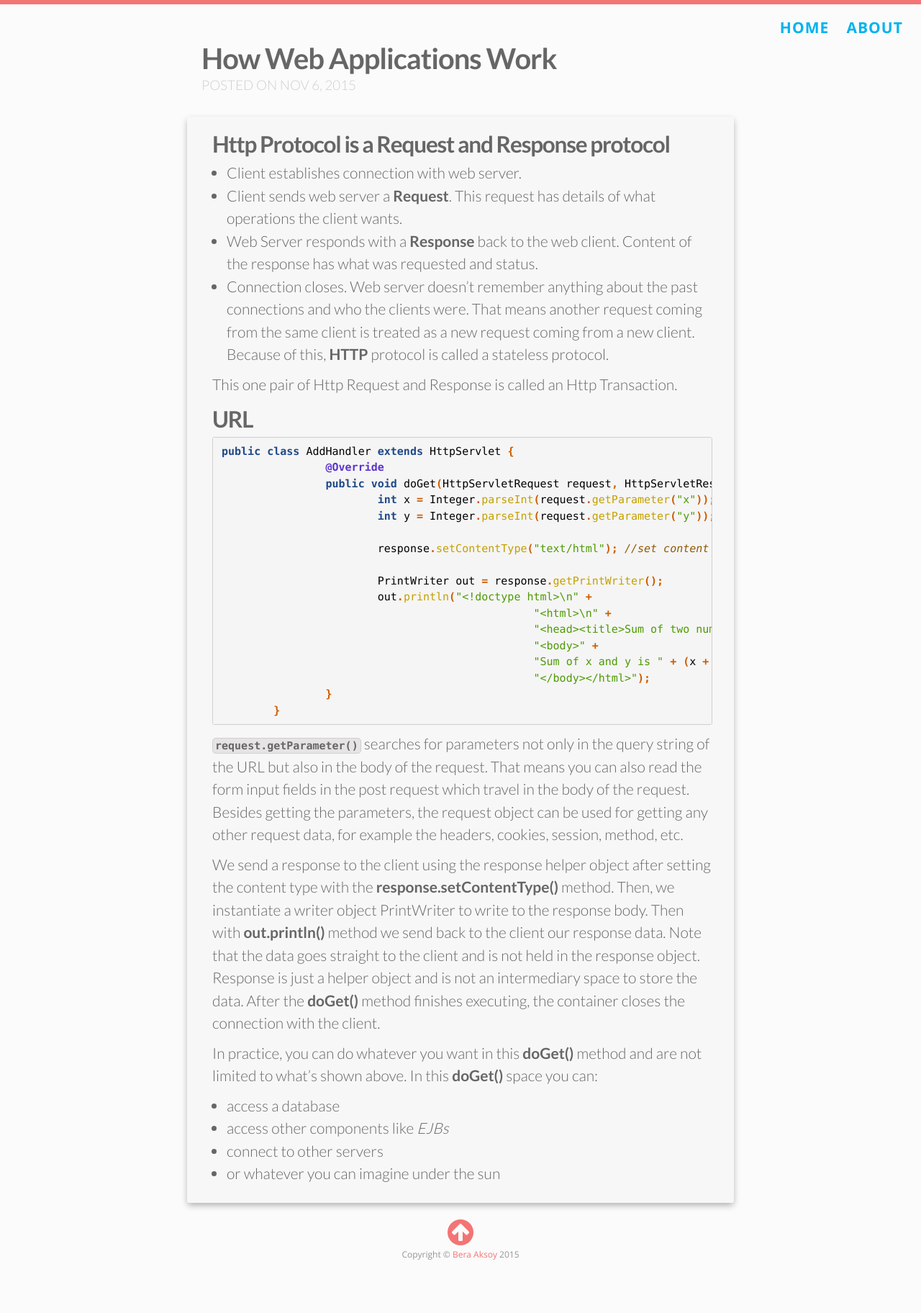
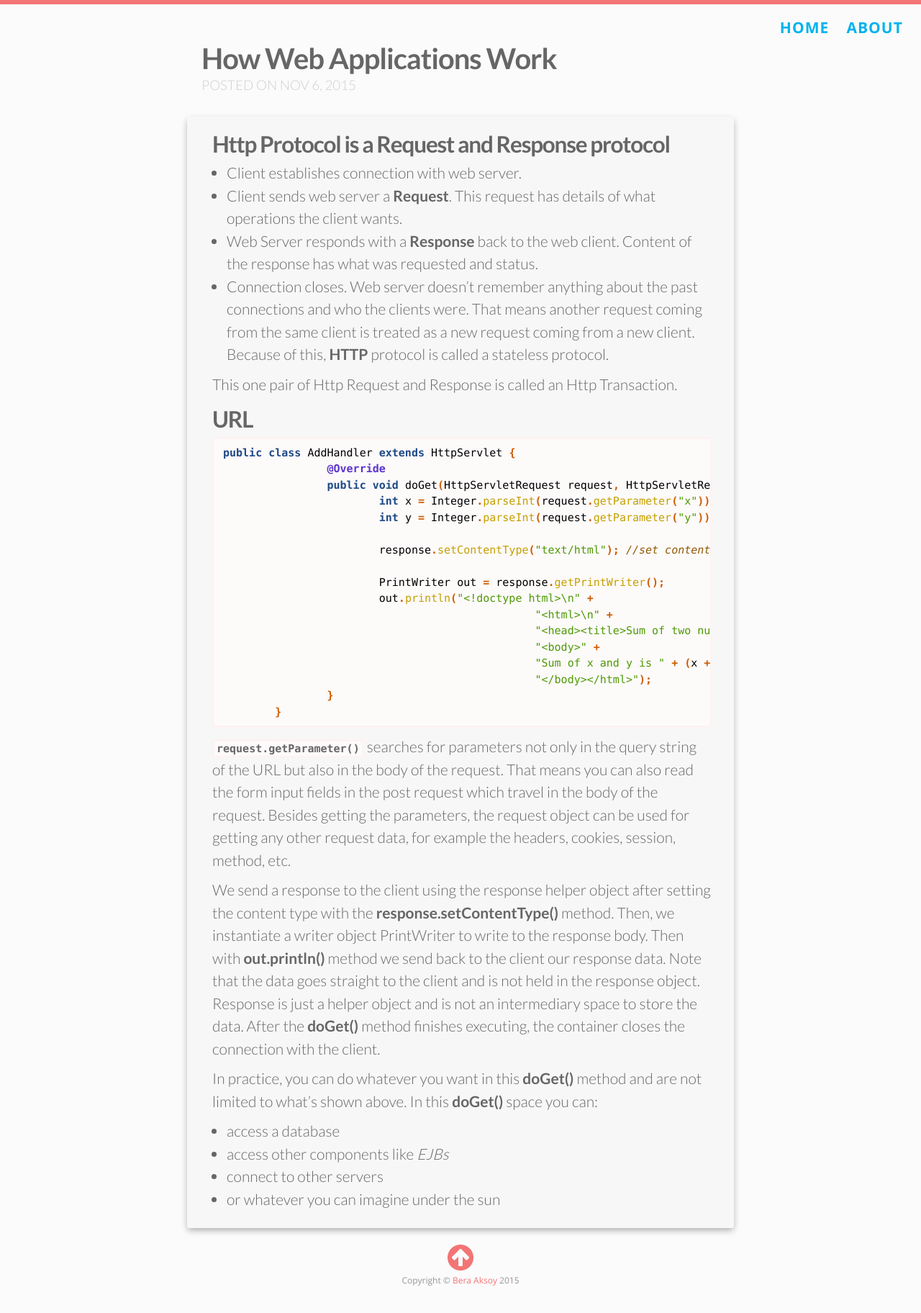
Before and after one commit to baksoy/baksoy.github.io, a Jekyll site: the page built from _posts/2015-11-09-how-webapps-work.markdown, in a window 1280 px wide. Shown: the whole page at 72% size. Built offline with Jekyll 4.4.1, drawn with Linux system fonts in a browser that asks for light colours; nearby versions of some CDN libraries; Markdown is read by kramdown in place of the engine named in the settings; before the commit the page ends 1788 px from its top, so only the background shows below that.

Commit message:
Update code block styling

```diff
--- a/_sass/_base.scss
+++ b/_sass/_base.scss
@@ -104,13 +104,14 @@
     pre,
     code {
         font-size: 15px;
-        border: 1px solid $grey-color-light;
+        border: 3px solid rgba(243, 116, 116, 0.05);
         font-family: Menlo, Monaco, "Andale Mono", serif;
+        background-color: #FDFAFA;
     }
 
     code {
         padding: 1px 3px;
-        background-color: rgba(119, 90, 100, 0.12) ;
+        /*background-color: rgba(119, 90, 100, 0.12) ;*/
         border-radius: 5px;
 
     }
@@ -119,11 +120,11 @@
         border-radius: 3px;
         padding: 8px 12px;
         overflow-x: scroll;
-        background-color: #F5F5F5;
+        /*background-color: #F5F5F5;*/
         color: #777;
 
         > code {
-            background-color: #F5F5F5;
+            /*background-color: #F5F5F5;*/
             border: 0;
             padding-right: 0;
             padding-left: 0;
```
